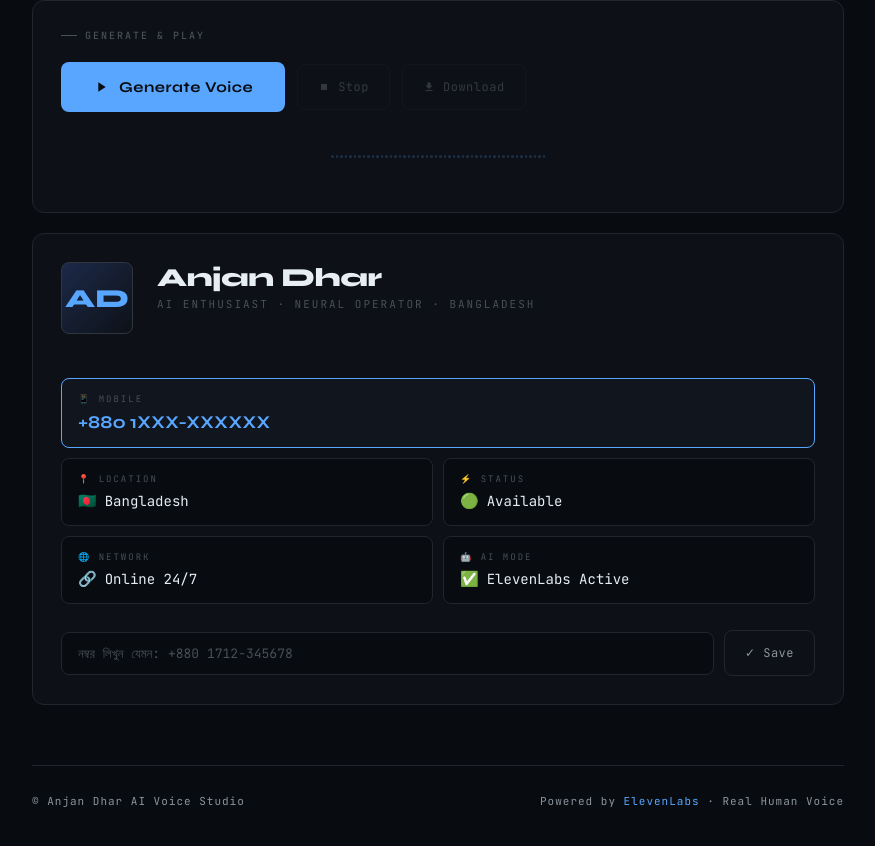
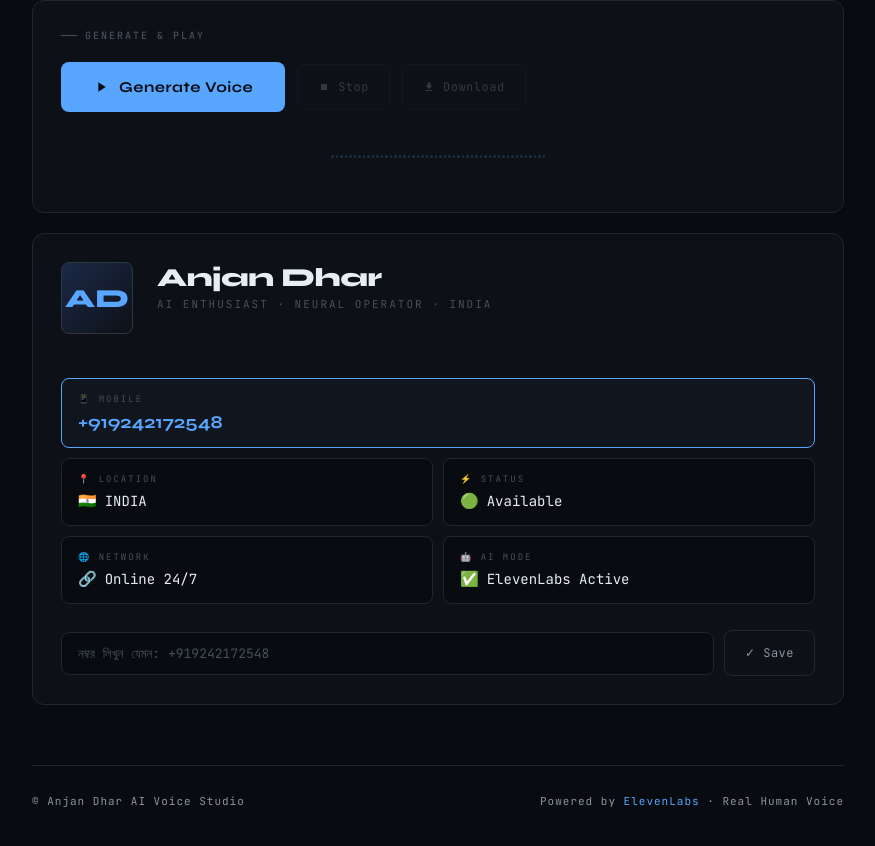
Before and after one commit to anjamd0111/Test-text-to-voice, a plain HTML site: page index.html in a window 1280 px wide. Shown: the part 1060-1906 px from the top of the page, without its empty margins (202-1077 px from the left). Drawn offline with Linux system fonts and the light colour scheme; a web font is replaced by a local one.

Commit message:
𝐀𝐍𝐉𝐀𝐍 𝐃𝐇𝐀𝐑

```diff
--- a/index.html
+++ b/index.html
@@ -885,18 +885,18 @@ footer span { color: var(--text2); }
       <div class="contact-avatar">AD</div>
       <div>
         <div class="contact-name">Anjan Dhar</div>
-        <div class="contact-title">AI Enthusiast · Neural Operator · Bangladesh</div>
+        <div class="contact-title">AI Enthusiast · Neural Operator · INDIA</div>
       </div>
 
       <div class="contact-fields">
         <div class="contact-field phone-field">
           <div class="field-label">📱 Mobile</div>
-          <div class="field-value phone" id="phone-display">+880 1XXX-XXXXXX</div>
+          <div class="field-value phone" id="phone-display">+919242172548</div>
         </div>
 
         <div class="contact-field">
           <div class="field-label">📍 Location</div>
-          <div class="field-value"><span class="field-icon">🇧🇩</span> Bangladesh</div>
+          <div class="field-value"><span class="field-icon">🇮🇳</span> INDIA</div>
         </div>
 
         <div class="contact-field">
@@ -915,8 +915,8 @@ footer span { color: var(--text2); }
         </div>
 
         <div class="phone-edit-row">
-          <input type="text" id="phone-input" placeholder="নম্বর লিখুন যেমন: +880 1712-345678"
-            oninput="document.getElementById('phone-display').textContent=this.value||'+880 1XXX-XXXXXX'">
+          <input type="text" id="phone-input" placeholder="নম্বর লিখুন যেমন: +919242172548"
+            oninput="document.getElementById('phone-display').textContent=this.value||'+91XXX-XXXXXX'">
           <button class="btn-secondary" onclick="savePhone()">✓ Save</button>
         </div>
       </div>
```
